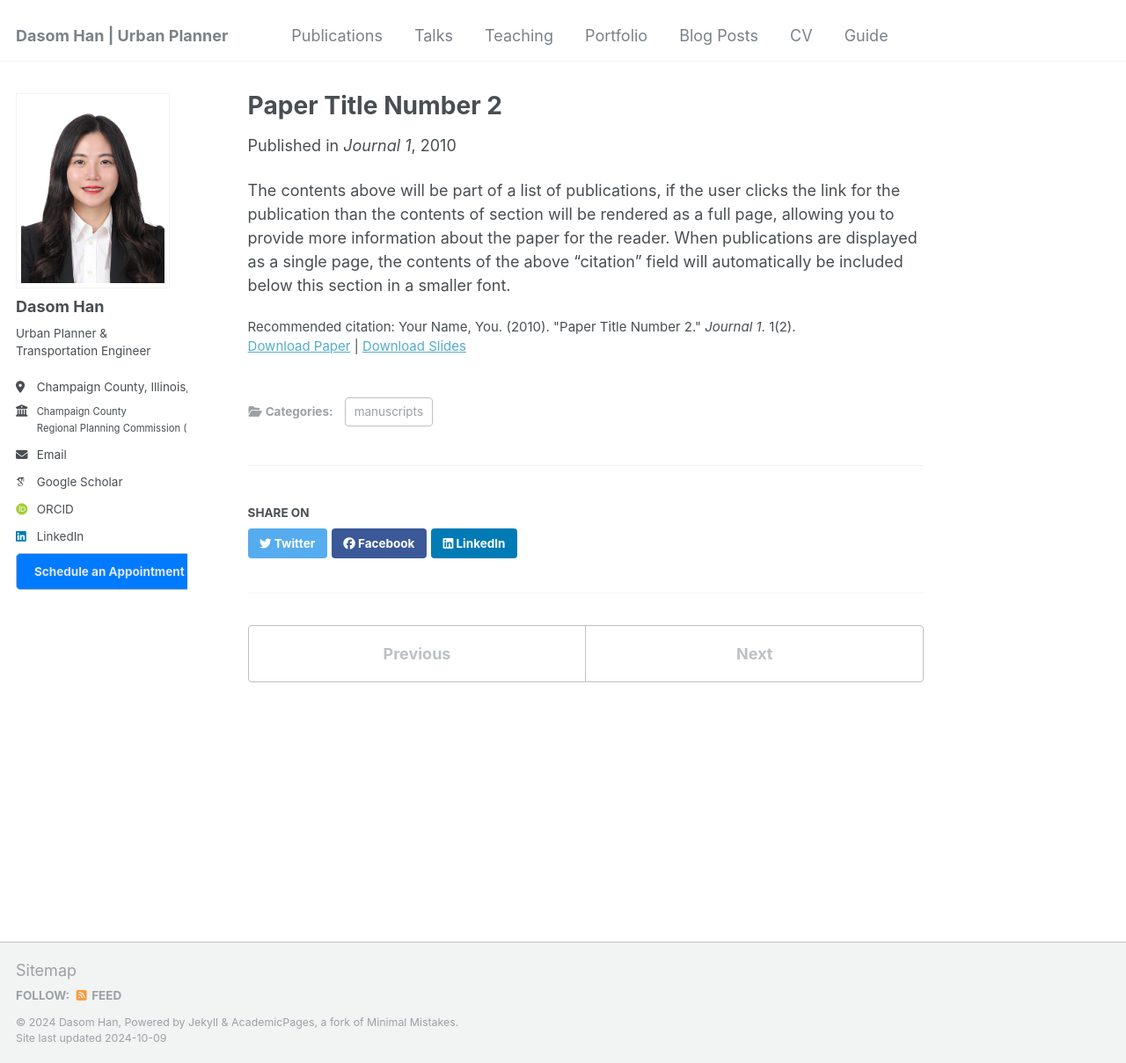
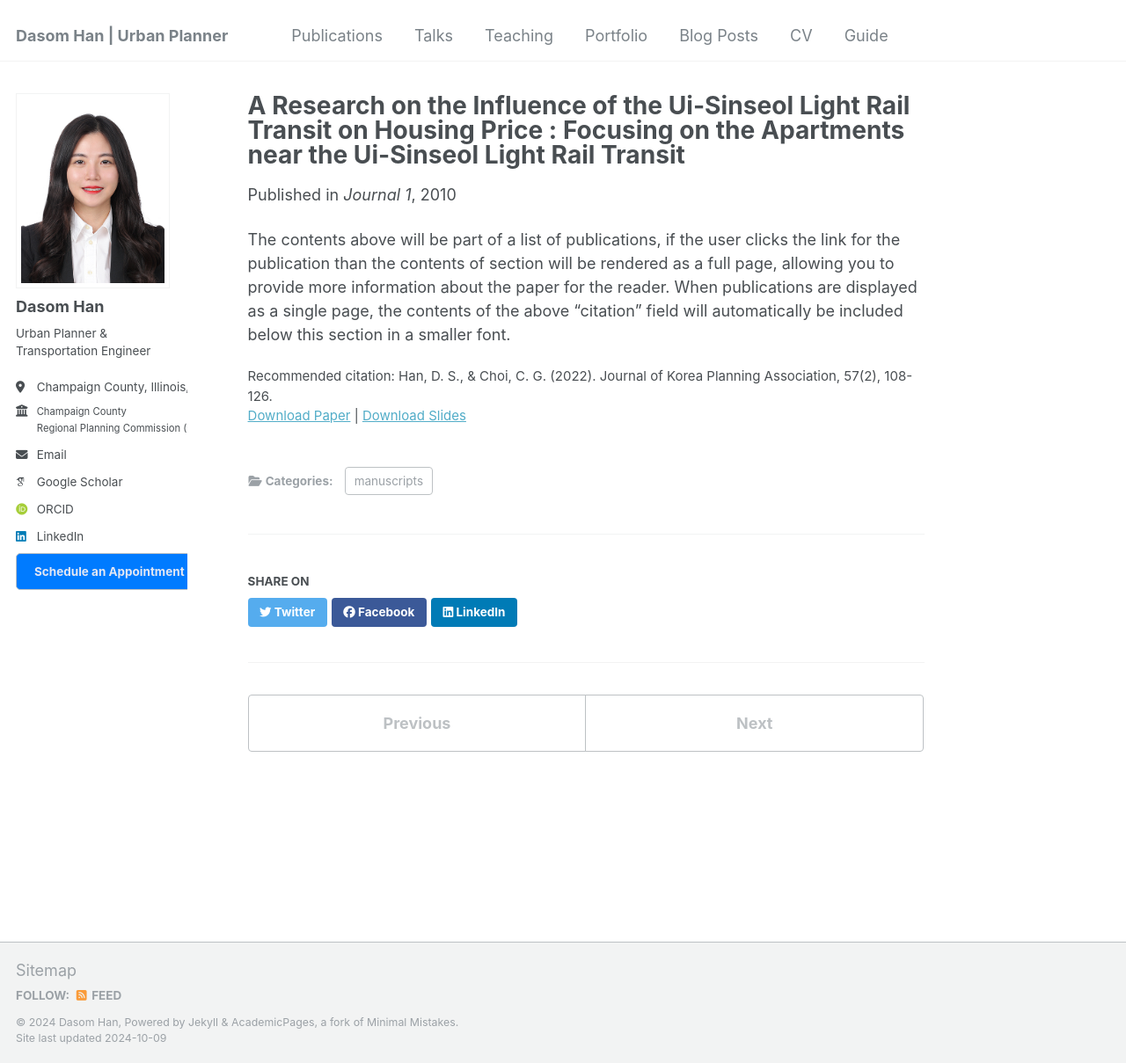
Before and after one commit to dasomh/dasomh.github.io, a Jekyll site: the page built from _publications/2010-10-01-paper-title-number-2.md, in a window 1280 px wide and 1209 px high. Shown: the whole window at 88% size. Built offline with Jekyll 4.4.1, drawn with Linux system fonts in a browser that asks for light colours; some web fonts are replaced.

Commit message:
Update 2010-10-01-paper-title-number-2.md

```diff
--- a/_publications/2010-10-01-paper-title-number-2.md
+++ b/_publications/2010-10-01-paper-title-number-2.md
@@ -1,5 +1,5 @@
 ---
-title: "Paper Title Number 2"
+title: "A Research on the Influence of the Ui-Sinseol Light Rail Transit on Housing Price : Focusing on the Apartments near the Ui-Sinseol Light Rail Transit"
 collection: publications
 category: manuscripts
 permalink: /publication/2010-10-01-paper-title-number-2
@@ -7,8 +7,8 @@ excerpt: 'This paper is about the number 2. The number 3 is left for future work
 date: 2010-10-01
 venue: 'Journal 1'
 slidesurl: 'http://academicpages.github.io/files/slides2.pdf'
-paperurl: 'http://academicpages.github.io/files/paper2.pdf'
-citation: 'Your Name, You. (2010). &quot;Paper Title Number 2.&quot; <i>Journal 1</i>. 1(2).'
+paperurl: 'https://kpaj.or.kr/xml/33040/33040.pdf'
+citation: 'Han, D. S., & Choi, C. G. (2022). Journal of Korea Planning Association, 57(2), 108-126.'
 ---
 
 The contents above will be part of a list of publications, if the user clicks the link for the publication than the contents of section will be rendered as a full page, allowing you to provide more information about the paper for the reader. When publications are displayed as a single page, the contents of the above "citation" field will automatically be included below this section in a smaller font.
```
